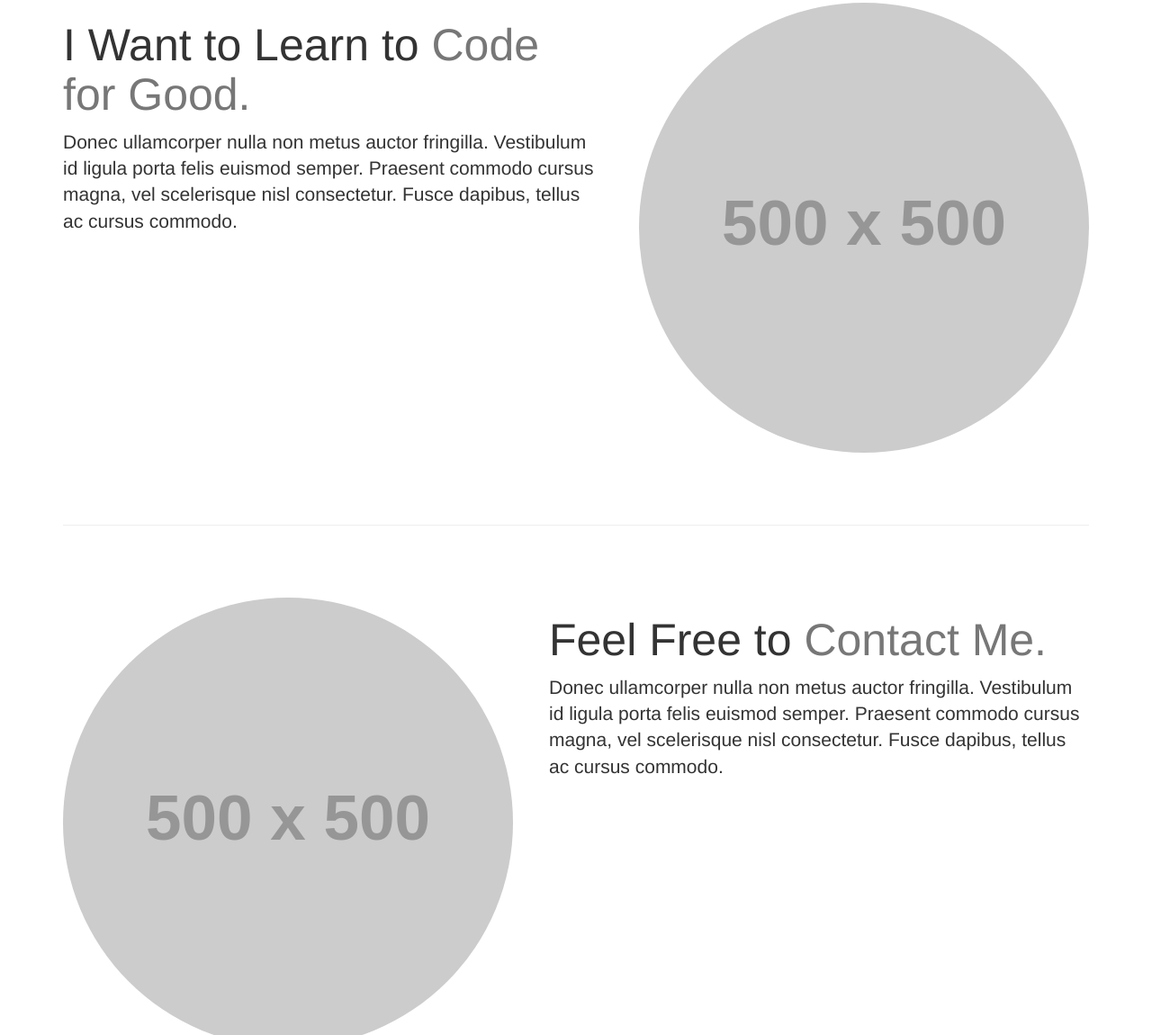
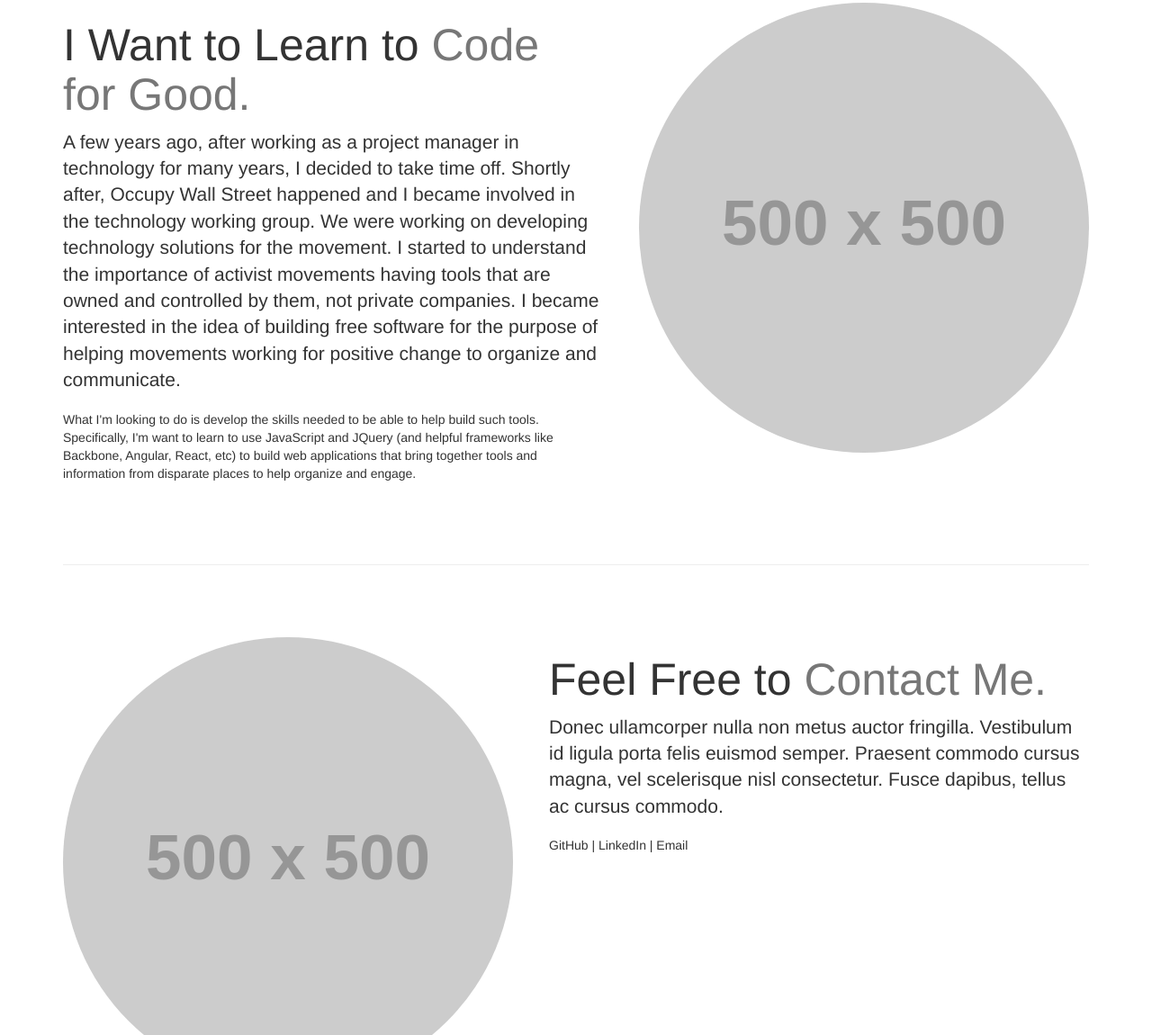
Before and after one commit to misfist/another-world-is-possible, a plain HTML site: page index.html in a window 1280 px wide. Shown: the part 726-1876 px from the top of the page at 90% size. Drawn offline with Linux system fonts and the light colour scheme; placeholder pictures from the web are drawn by us.

```diff
--- a/index.html
+++ b/index.html
@@ -80,7 +80,11 @@
             <h2 class="featurette-heading">I Want to Learn to
                 <span class="text-muted">Code for Good.</span>
             </h2>
-            <p class="lead">Donec ullamcorper nulla non metus auctor fringilla. Vestibulum id ligula porta felis euismod semper. Praesent commodo cursus magna, vel scelerisque nisl consectetur. Fusce dapibus, tellus ac cursus commodo.</p>
+            <p class="lead">A few years ago, after working as a project manager in technology for many years, I decided to take time off. Shortly after, Occupy Wall Street happened and I became involved in the technology working group. We were working on developing technology solutions for the movement. I started to understand the importance of activist movements having tools that are owned and controlled by them, not private companies. I became interested in the idea of building free software for the purpose of helping movements working for positive change to organize and communicate.
+            <p>
+
+            What I'm looking to do is develop the skills needed to be able to help build such tools. Specifically, I'm want to learn to use JavaScript and JQuery (and helpful frameworks like Backbone, Angular, React, etc) to build web applications that bring together tools and information from disparate places to help organize and engage.
+            </p>
         </div>
 
         <hr class="featurette-divider">
@@ -92,6 +96,10 @@
                 <span class="text-muted">Contact Me.</span>
             </h2>
             <p class="lead">Donec ullamcorper nulla non metus auctor fringilla. Vestibulum id ligula porta felis euismod semper. Praesent commodo cursus magna, vel scelerisque nisl consectetur. Fusce dapibus, tellus ac cursus commodo.</p>
+
+            <p>
+                GitHub | LinkedIn | Email
+            </p>
         </div>
 
         <hr class="featurette-divider">
```
